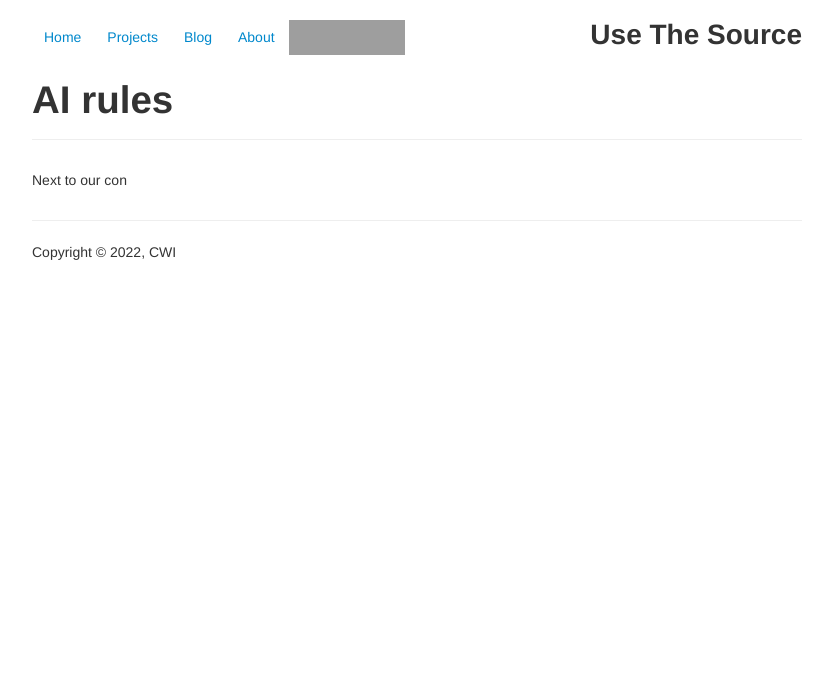
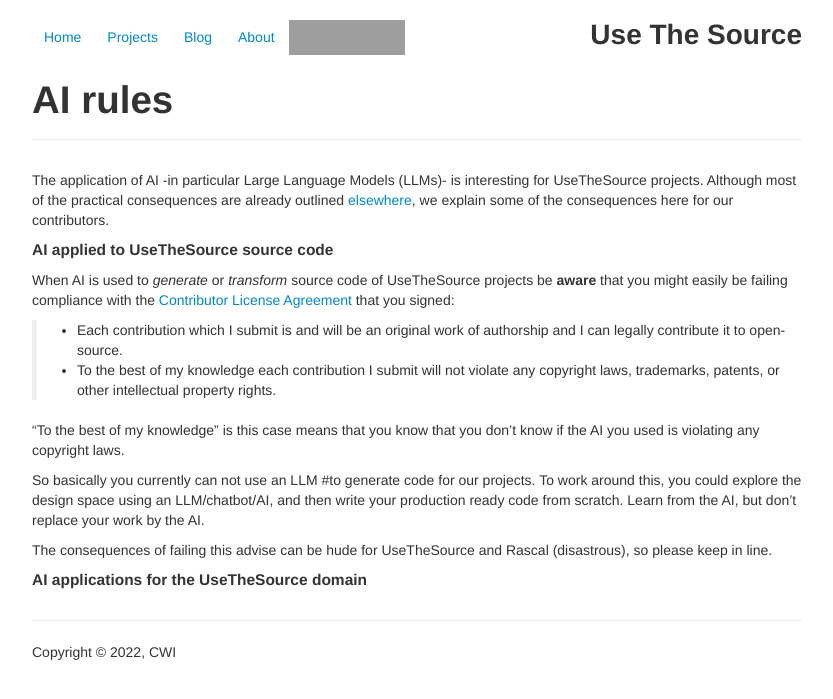
Before and after one commit to usethesource/usethesource.github.io, a Jekyll site: the page built from about/ai.md, in a window 1280 px wide. Shown: the top 699 px of the page, without its empty margins (223-1056 px from the left). Built offline with Jekyll 4.4.1, drawn with Linux system fonts in a browser that asks for light colours; our own code applies the rules of GitHub Pages for plain Markdown files; grey boxes are pictures that could not be loaded.

Commit message:
Update AI guidelines for UseTheSource projects
Added guidelines on the use of AI and LLMs in UseTheSource projects, emphasizing compliance with the Contributor License Agreement and the importance of original contributions.

```diff
--- a/about/ai.md
+++ b/about/ai.md
@@ -2,4 +2,24 @@
 title: AI rules
 ---
 
-Next to our con
+The application of AI -in particular Large Language Models (LLMs)- is interesting for
+UseTheSource projects. Although most of the practical consequences are already outlined [elsewhere](/about/index.html),
+we explain some of the consequences here for our contributors.
+
+#### AI applied to UseTheSource source code
+
+When AI is used to _generate_ or _transform_ source code of UseTheSource projects be **aware**
+that you might easily be failing compliance with the [Contributor License Agreement](https://github.com/usethesource/usethesource.github.io/blob/master/about/index.md#:~:text=Contributor%20License%20Agreement) that you signed:
+
+> * Each contribution which I submit is and will be an original work of authorship and I can legally contribute it to open-source.
+> * To the best of my knowledge each contribution I submit will not violate any copyright laws, trademarks, patents, or other intellectual property rights.
+
+"To the best of my knowledge" is this case means that you know that you don't know if the AI you used is violating any copyright laws.
+
+So basically you currently can not use an LLM #to generate code for our projects. To work around this, you could
+explore the design space using an LLM/chatbot/AI, and then write your production ready code from scratch. Learn from
+the AI, but don't replace your work by the AI.
+
+The consequences of failing this advise can be hude for UseTheSource and Rascal (disastrous), so please keep in line.
+
+#### AI applications for the UseTheSource domain
```
